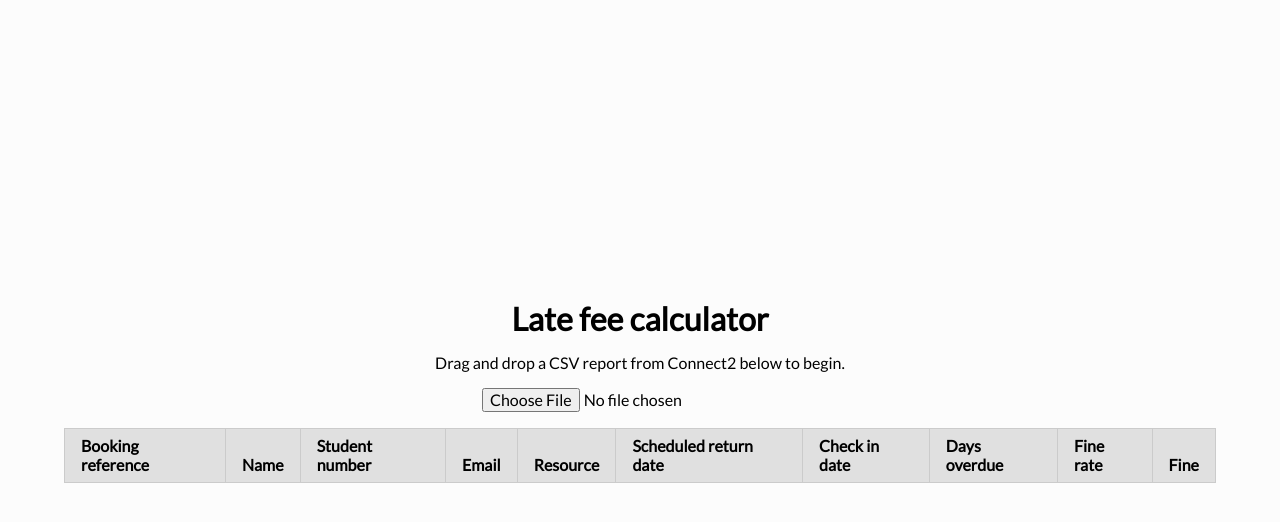
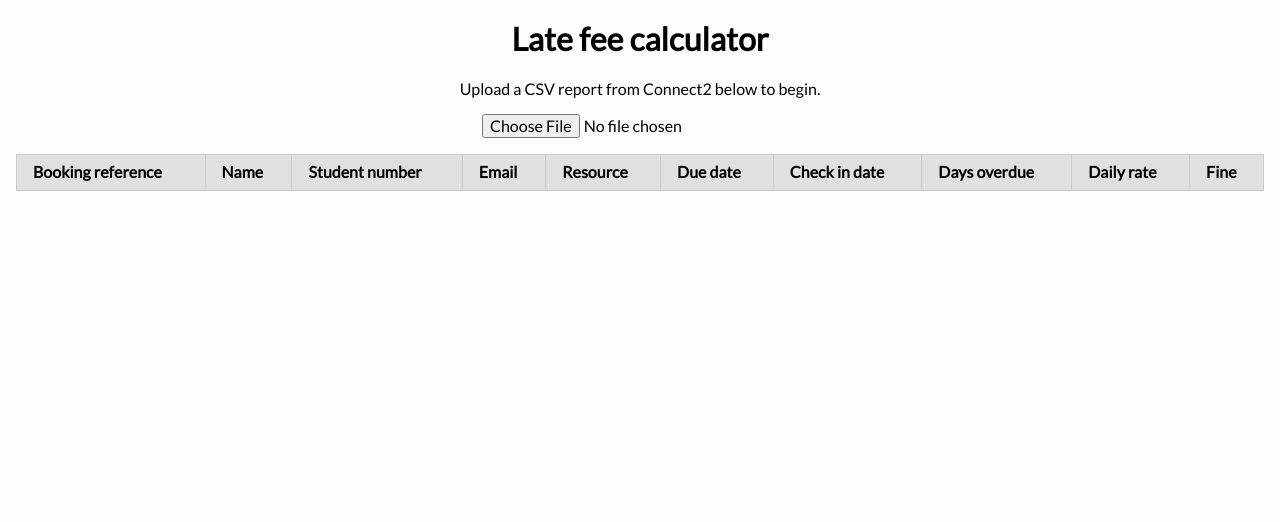
Before and after one commit to jonlinnell/connect2-fine-calculator, a React (Vite) app: page / in a window 1280 px wide. Shown: the top 522 px of the page. Built offline with nearby package versions, Linux system fonts and the light colour scheme; what moment-business-days would draw is missing.

Commit message:
More style and aesthetic tweaks

```diff
--- a/src/components/Calculator.jsx
+++ b/src/components/Calculator.jsx
@@ -9,9 +9,13 @@ if (!c2Instance) throw new Error('`c2Instance` is not defined in settings.json.'
 
 moment.locale('en-GB');
 
-const tableStyles = { maxHeight: '1000px', width: '90vw', overflow: 'scroll', margin: '1rem' };
+const tableContainerStyles = {
+  width: '100%',
+  overflow: 'scroll',
+  padding: '1rem',
+};
 
-const formatDate = date => moment(date).format('LLL');
+const formatDate = date => moment(date).format('L HH:mm');
 
 const Calculator = () => {
   const [overdueLoans, setOverdueLoans] = useState([]);
@@ -72,8 +76,11 @@ const Calculator = () => {
           {overdueLoans.length} of {totalRecords} items overdue.
         </p>
       ) : null}
-      <div style={tableStyles}>
-        <table className="pure-table" style={{ width: '100%' }}>
+      <div style={tableContainerStyles}>
+        <table
+          className="pure-table pure-table-striped"
+          style={{ width: '100%', textAlign: 'left' }}
+        >
           <thead>
             <tr>
               <th>Booking reference</th>
@@ -81,10 +88,10 @@ const Calculator = () => {
               <th>Student number</th>
               <th>Email</th>
               <th>Resource</th>
-              <th>Scheduled return date</th>
-              <th>Check in date</th>
+              <th style={{ whiteSpace: 'nowrap' }}>Due date</th>
+              <th style={{ whiteSpace: 'nowrap' }}>Check in date</th>
               <th>Days overdue</th>
-              <th>Fine rate</th>
+              <th>Daily rate</th>
               <th>Fine</th>
             </tr>
           </thead>
@@ -92,11 +99,7 @@ const Calculator = () => {
             {overdueLoans.map(loan => (
               <tr key={`${loan['Ref no']}-${loan['Resource Barcode']}`}>
                 <td>
-                  <a
-                    href={`${c2Instance}bookings/view.aspx?id=${loan[
-                      'Ref no'
-                    ].slice(-6)}`}
-                  >
+                  <a href={`${c2Instance}bookings/view.aspx?id=${loan['Ref no'].slice(-6)}`}>
                     {loan['Ref no']}
                   </a>
                 </td>
@@ -106,7 +109,7 @@ const Calculator = () => {
                 <td>{loan.Barcode}</td>
                 <td>{loan.Email}</td>
                 <td>
-                  {loan.Barcode ? <span>({loan['Resource Barcode']})&nbsp;</span> : null}
+                  {loan.Barcode.length > 2 ? <span>({loan['Resource Barcode']})&nbsp;</span> : null}
                   {loan.Resource}
                 </td>
                 <td>{formatDate(loan['End date'])}</td>
--- a/src/components/FullPageSection.jsx
+++ b/src/components/FullPageSection.jsx
@@ -4,10 +4,7 @@ const FullPageSection = styled.div`
   height: 100vh;
   width: 100vw;
 
-  display: flex;
-  flex-direction: column;
-  justify-content: center;
-  align-items: center;
+  text-align: center;
 `;
 
 export default FullPageSection;
--- a/src/pages/Home.jsx
+++ b/src/pages/Home.jsx
@@ -7,8 +7,8 @@ import Calculator from '../components/Calculator';
 
 const Home = () => (
   <FullPageSection>
-    <SectionTitle noYMargin>Late fee calculator</SectionTitle>
-    <p>Drag and drop a CSV report from Connect2 below to begin.</p>
+    <SectionTitle>Late fee calculator</SectionTitle>
+    <p>Upload a CSV report from Connect2 below to begin.</p>
     <Calculator />
   </FullPageSection>
 );
--- a/src/style/GlobalStyles.jsx
+++ b/src/style/GlobalStyles.jsx
@@ -6,6 +6,11 @@ const GlobalStyle = createGlobalStyle`
 
   html {
     font-size: 12pt;
+    box-sizing: border-box;
+  }
+
+  *, *::after, *::before {
+    box-sizing: inherit;
   }
 
   body {
```
Also changed, not shown: 1 other file (tests, documents, lock files or other folders).
